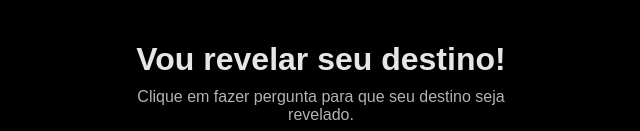
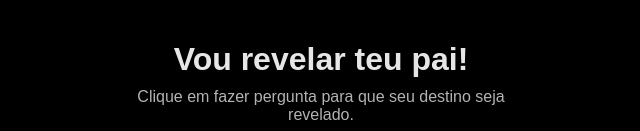
Before and after one commit to lopreato/Maratona-Explorer-1, a plain HTML site: page index.html in a window 1280 px wide. Shown: the part 403-534 px from the top of the page, without its empty margins (319-959 px from the left). Drawn offline with Linux system fonts and the light colour scheme.

Commit message:
Add files via upload

```diff
--- a/index.html
+++ b/index.html
@@ -17,7 +17,7 @@
   <body>
     <div id="container">
       <img src="https://gist.githubusercontent.com/maykbrito/0acdf4ce919838ffed50915a31fc5b23/raw/6f4dd01ec3116428ec4c99255944cb9ac7927590/cristal-ball.svg" alt="Imagem de uma bola de cristal">
-      <h1>Vou revelar seu destino!</h1>
+      <h1>Vou revelar teu pai!</h1>
       <p>Clique em fazer pergunta para que seu destino seja revelado.</p>
       <input id="inputPergunta" type="text" placeholder="Digite sua pergunta">
       <button id="buttonPerguntar" onclick="fazerPergunta()">Fazer Pergunta</button>
```
